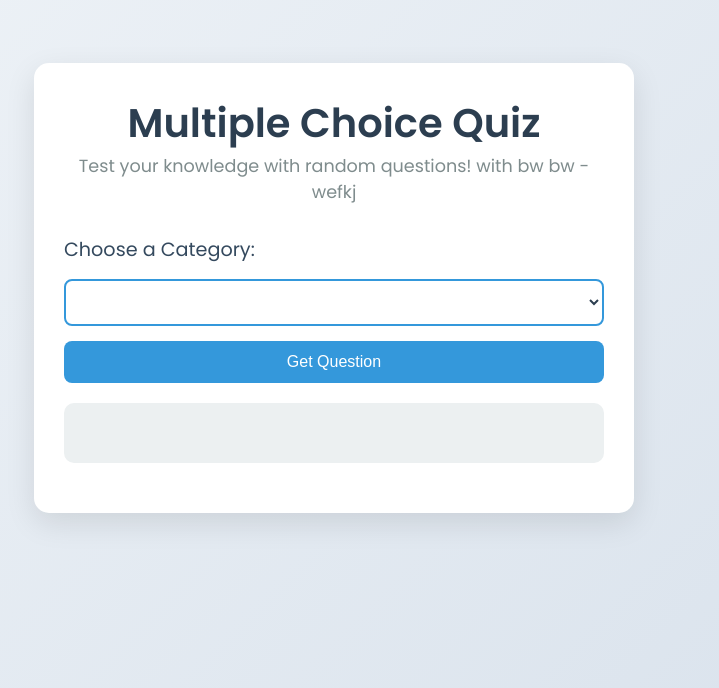
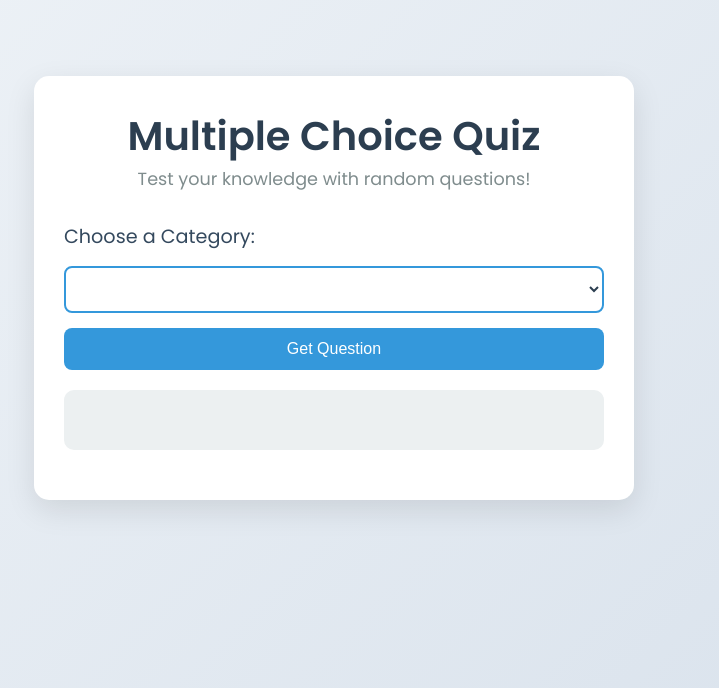
Before and after one commit to HarshanaSenadeera/quize-app-automated, a website: page distributed-quiz-service/question-app/public/index.html in a window 1280 px wide. Shown: the part 112-800 px from the top of the page, without its empty margins (306-1025 px from the left). Drawn offline with Linux system fonts and the light colour scheme; no server answers.

Commit message:
Update ci/cd

```diff
--- a/distributed-quiz-service/question-app/public/index.html
+++ b/distributed-quiz-service/question-app/public/index.html
@@ -11,7 +11,7 @@
   <div class="container">
     <header>
       <h1>Multiple Choice Quiz</h1>
-      <p>Test your knowledge with random questions! with bw bw -wefkj</p>
+      <p>Test your knowledge with random questions! </p>
     </header>
     <main>
       <div class="category-selector">
```
Also changed, not shown: .github/workflows/main.yml.
